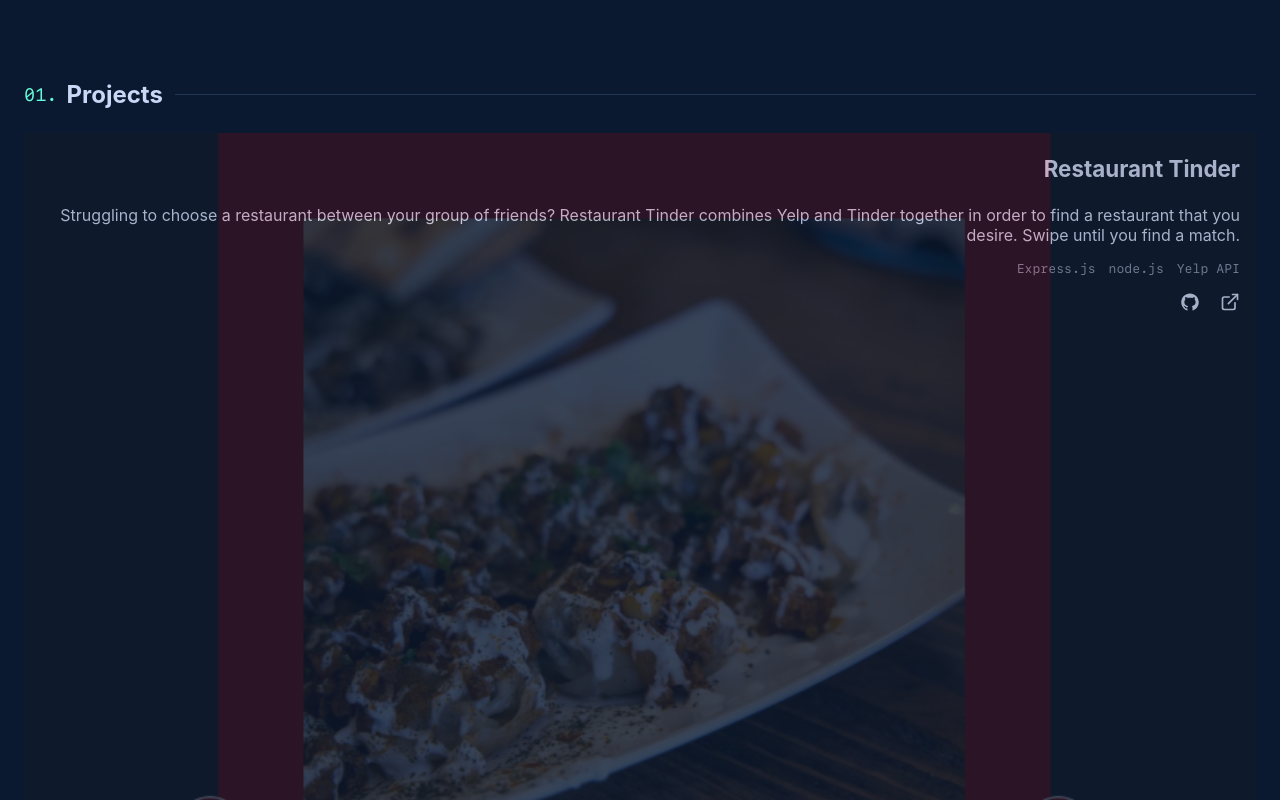
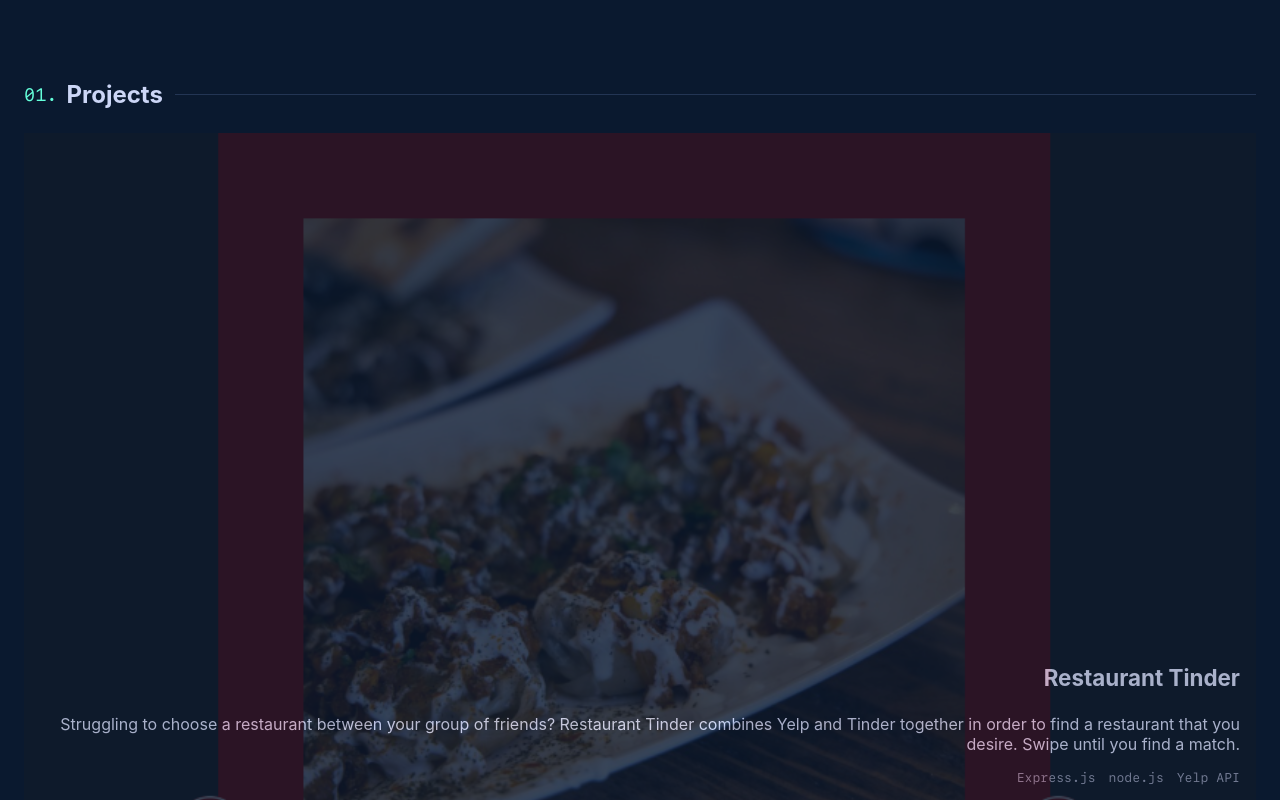
Before and after one commit to slampham/Portfolio, a React (Create React App) app: page / in a window 1280 px wide. Shown: the part 800-1600 px from the top of the page. Built offline with nearby package versions, Linux system fonts and the light colour scheme.

Commit message:
About to change margins with 10vw

```diff
--- a/src/components/Project.js
+++ b/src/components/Project.js
@@ -6,6 +6,10 @@ import { FiExternalLink } from 'react-icons/fi';
 
 const StyledProject = styled.div`
   position: relative;
+  min-height: 50vh;
+  display: flex;
+  flex-direction: column;
+  justify-content: center;
 
   figcaption {
     padding: 0 1em;
@@ -50,16 +54,10 @@ const StyledProject = styled.div`
 function Project(props) {
   const {img, name, desc, techs, code, site} = props
   const Techs = techs.map(tech => <li>{tech}</li>)
-  const figCaptionRef = useRef(null)
-  const projectRef = useRef(null)
-
-  useEffect(() => {
-    projectRef.current.style.height = Math.max(projectRef.current.clientHeight, figCaptionRef.current.clientHeight) + 'px'
-  }, [])
 
   return (
-    <StyledProject img={img} ref={projectRef}>
-      <figcaption ref={figCaptionRef} >
+    <StyledProject img={img} >
+      <figcaption >
         <h3>{name}</h3>
         <p>{desc}</p>
         <ul>{Techs}</ul>
--- a/src/components/Projects.js
+++ b/src/components/Projects.js
@@ -8,7 +8,7 @@ import Portfolio from '../images/Portfolio.png'
 const StyledProjects = styled.section`
   display: grid;
   grid-auto-flow: row;
-  row-gap: 5em;
+  row-gap: 5vh;
 
   ${StyledProject}:nth-child(odd) {
     text-align: right;
```
